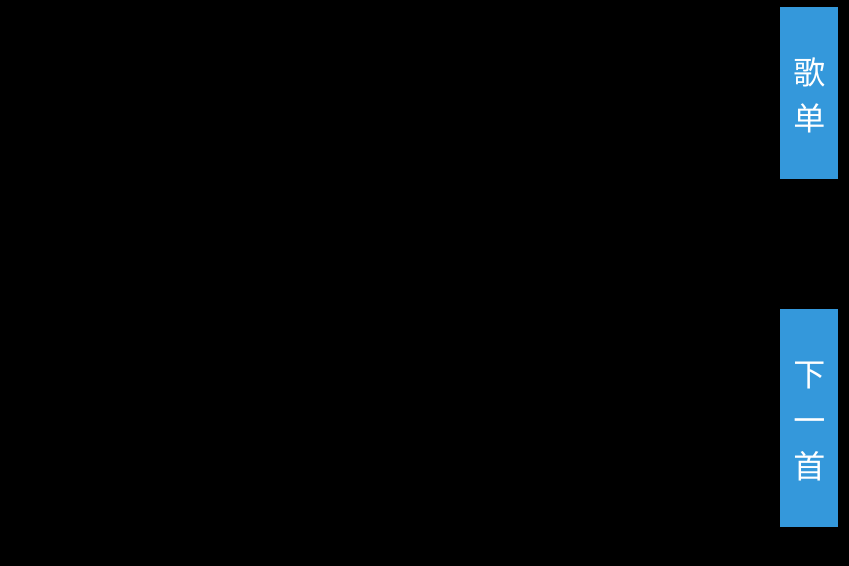
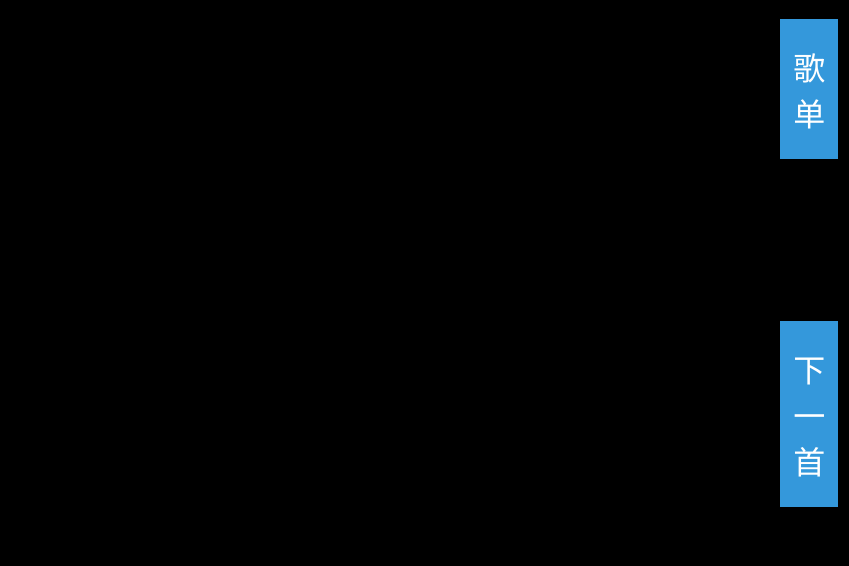
Before and after one commit to tcimnj/tcimnj.github.io, a plain HTML site: page index.html in a window 1280 px wide. Shown: the part 60-626 px from the top of the page, without its empty margins (431-1280 px from the left). Drawn offline with Linux system fonts and the light colour scheme.

Commit message:
Add files via upload

```diff
--- a/index.html
+++ b/index.html
@@ -40,7 +40,7 @@ div {
   background-color: #3498DB;
   color: white;
   //padding: 16px 6px 16px 6px;
-  padding: 5vh 1vw 5vh 1vw;
+  padding: 3vh 1vw 3vh 1vw;
   font-size: 4vh;
   border: none;
   cursor: pointer;
```
